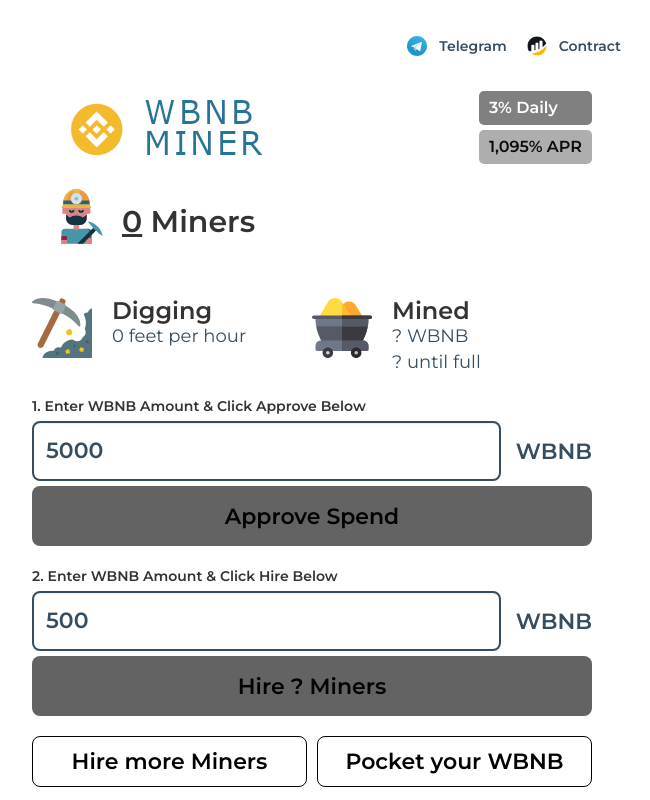
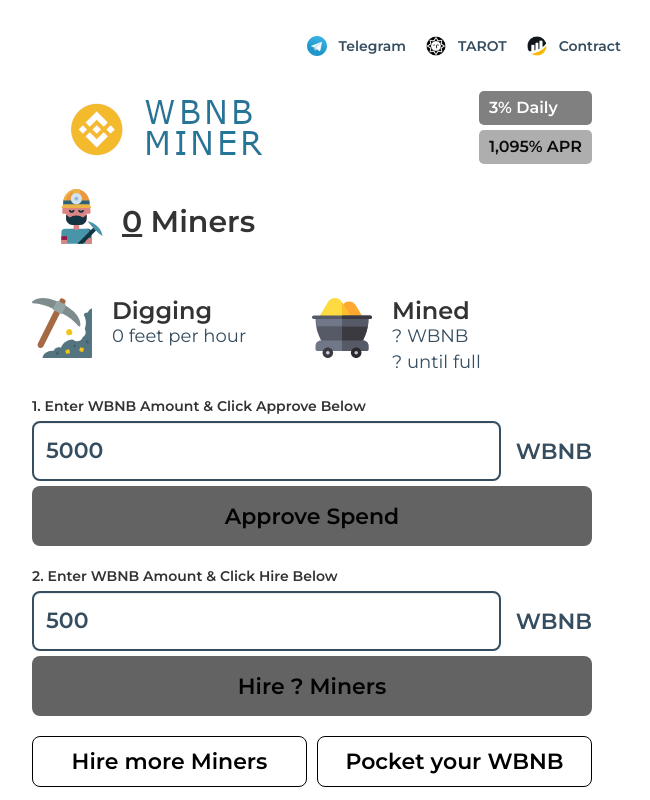
Before and after one commit to wolvenblade1/Wolvenblade1.github.io, a plain HTML site: page index.html in a window 1280 px wide. Shown: the top 800 px of the page, without its empty margins (328-978 px from the left). Drawn offline with Linux system fonts and the light colour scheme.

Commit message:
finished

```diff
--- a/index.html
+++ b/index.html
@@ -59,6 +59,9 @@
 									<li><a class="social-pad" href="https://t.me/joinchat/4QwpYk_yyygwN2Q5" target="_blank"><img alt="telegram"
 										class="social-icons" src="images/telegram.svg"><span
 										class="hide-mobile">Telegram</span></a></li>
+                                <li><a class="social-pad" href="https://tarotminer.co/" target="_blank"><img
+		              alt="Telegram" class="social-icons" src="images/asda.png"><span
+				class="hide-mobile">TAROT</span></a></li>
 							<li><a class="social-pad"
 										href="https://bscscan.com/address/0xfebb9ac88fd7290c73e4eb7824a5c2afd397c9dd#code"
 										target="_blank"><img alt="BscScan Logo" class="social-icons" src="images/bscan_logo.png"><span
```
Also changed, not shown: images/asda.png (added).
